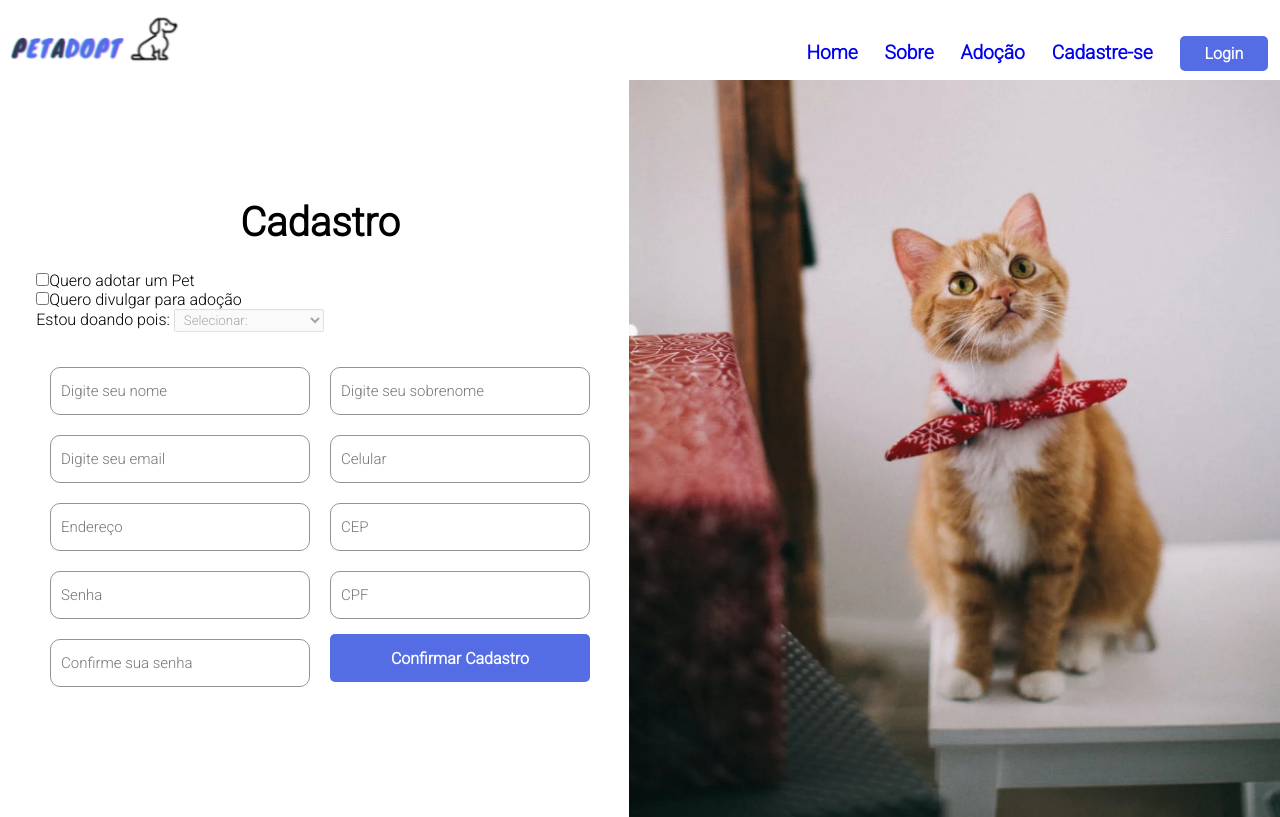
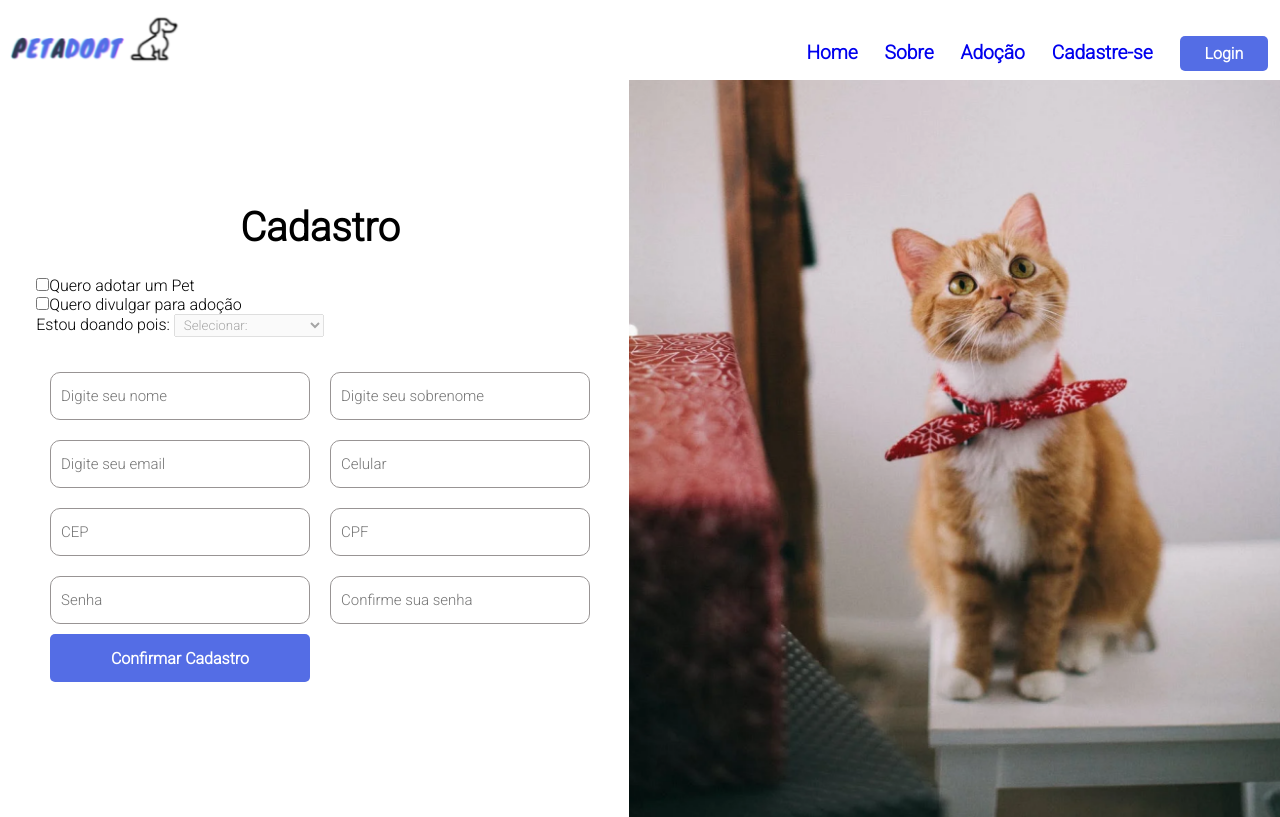
Before and after one commit to DS1-G1/DS-G1, a React (Create React App) app in the folder web/: page /signUp in a window 1280 px wide. Built offline with nearby package versions, Linux system fonts and the light colour scheme.

Commit message:
feat : integration back with front
Co-authored-by: Heitor <heitormsb@gmail.com>

```diff
--- a/web/package.json
+++ b/web/package.json
@@ -6,6 +6,7 @@
     "@testing-library/jest-dom": "^5.11.4",
     "@testing-library/react": "^11.1.0",
     "@testing-library/user-event": "^12.1.10",
+    "axios": "^0.23.0",
     "polished": "^4.1.3",
     "react": "^17.0.2",
     "react-dom": "^17.0.2",
@@ -15,7 +16,8 @@
     "react-select": "^4.3.1",
     "rsuite": "^4.10.2",
     "styled-components": "^5.3.1",
-    "web-vitals": "^1.0.1"
+    "web-vitals": "^1.0.1",
+    "yup": "^0.32.11"
   },
   "scripts": {
     "start": "react-scripts start",
@@ -44,6 +46,7 @@
   "devDependencies": {
     "@types/react": "^17.0.24",
     "@types/styled-components": "^5.1.14",
+    "formik": "^2.2.9",
     "sass": "^1.38.2",
     "typescript": "^4.4.3"
   }
--- a/web/src/components/CadastroUsuario/cadastroUser.css
+++ b/web/src/components/CadastroUsuario/cadastroUser.css
@@ -1,10 +1,10 @@
-.containerLogin{
+.containerLogin {
   display: grid;
   height: 92.1vh;
   grid-template-columns: repeat(auto-fit, minmax(600px, 1fr));
 }
 
-.splitLeft{
+.splitLeft {
   display: flex;
   flex-direction: column;
   align-items: center;
@@ -12,43 +12,44 @@
   /* background: white; */
 }
 
-.cadastroLabel{
+.cadastroLabel {
   font-size: 40px;
   font-weight: bold;
 }
 
-#motivoDoacao{
+#motivoDoacao {
   padding: 2px 5px;
   width: 150px;
 }
 
-.checkboxCadastro{
+.checkboxCadastro {
   margin-top: 25px;
   margin-bottom: 25px;
   margin-left: -280px;
 }
 
-.signUpformContainer{
+.signUpformContainer {
   display: flex;
   flex-direction: column;
 }
 
-.labelsInput{
+.labelsInput {
   font-weight: bold;
   margin-left: 65px;
   margin-bottom: 5px;
 }
 
-.alignIcon{
+.alignIcon {
   display: flex;
   align-items: center;
+  justify-content: space-between;
 }
 
-.marginInput{
+.marginInput {
   margin-right: 20px;
 }
 
-.inputLogin{
+.inputLogin {
   width: 260px;
   height: 48px;
   border: 1px solid #989494;
@@ -58,23 +59,23 @@
   margin-bottom: 10px;
 }
 
-.inputLogin::placeholder{
+.inputLogin::placeholder {
   font-size: 15px;
 }
 
-.centerlabel{
+.centerlabel {
   /* margin-left: 40px; */
   text-align: center;
 }
 
-.signUpButton{
+.signUpButton {
   /* margin-top: 20px; */
   width: 190px;
   height: 58px;
   /* margin-left: 45%; */
 }
 
-.splitRight{
+.splitRight {
   margin-left: -11px;
   background-size: cover;
   background-position: center;
--- a/web/src/components/CadastroUsuario/cadastroUser.js
+++ b/web/src/components/CadastroUsuario/cadastroUser.js
@@ -1,13 +1,80 @@
-import React from "react";
+import React, { useState } from "react";
+import { useFormik } from "formik";
+import * as Yup from "yup";
 import ButtonBlue from "../buttonBlue";
+import { userService } from "../../service";
 import "./cadastroUser.css";
 
+const SignupSchema = Yup.object().shape({
+  nome: Yup.string()
+    .min(2, "Nome muito pequeno!")
+    .max(50, "Nome muito longo!")
+    .required("Required"),
+  sobrenome: Yup.string()
+    .min(2, "muito pequeno!")
+    .max(100, "muito longo!")
+    .required("Required"),
+  celular: Yup.string()
+    .min(8, "muito pequeno!")
+    .max(20, "muito longo!")
+    .required("Required"),
+  cep: Yup.string()
+    .min(8, "muito pequeno!")
+    .max(20, "muito longo!")
+    .required("Required"),
+  cpf: Yup.string()
+    .min(11, "muito pequeno!")
+    .max(20, "muito longo!")
+    .required("Required"),
+  senha: Yup.string()
+    .min(8, "muito pequeno!")
+    .max(20, "muito longo!")
+    .required("Required"),
+  confirmSenha: Yup.string().oneOf(
+    [Yup.ref("senha"), null],
+    "senhas não coincidem"
+  ),
+  email: Yup.string().email("Invalid email").required("Required"),
+});
 
 const TelaCadastroUser = () => {
+  const [checkedAdopt, setCheckedAdopt] = useState(false);
+  const [checkedDivulgar, setCheckedDivulgar] = useState(false);
+  const [tipo, setTipo] = useState("");
 
-  const [checkedAdopt, setCheckedAdopt] = React.useState(false);
-  const [checkedDivulgar, setCheckedDivulgar] = React.useState(false);
+  const handleTipo = (value) => {
+    setTipo(value.target.value);
+  };
+  const createUser = async (body) => {
+    const { nome, email, senha, celular, cep, sobrenome } = body;
+    await userService.create({
+      nome,
+      email,
+      senha,
+      telefone: celular,
+      //cep,
+      sobreNome: sobrenome,
+    });
+  };
 
+  const formik = useFormik({
+    initialValues: {
+      nome: "",
+      sobrenome: "",
+      email: "",
+      celular: "",
+      cep: "",
+      cpf: "",
+      senha: "",
+      confirmSenha: "",
+    },
+    enableReinitialize: true,
+    //validationSchema: SignupSchema,
+    onSubmit: (values) => {
+      console.log(values);
+      createUser(values);
+    },
+  });
   const handleChangeAdopt = () => {
     setCheckedAdopt(!checkedAdopt);
   };
@@ -15,80 +82,148 @@ const TelaCadastroUser = () => {
     setCheckedDivulgar(!checkedDivulgar);
   };
 
-  let selectAdocaoEnable=true
+  let selectAdocaoEnable = true;
 
-  if(checkedDivulgar===true)
-  selectAdocaoEnable=false
+  if (checkedDivulgar === true) selectAdocaoEnable = false;
 
-
-  return(
+  return (
     <div className="containerLogin">
-
       <div className="splitLeft">
         <div className="centerlabel cadastroLabel">Cadastro</div>
 
         <div className="checkboxCadastro">
           <div>
-            <input name="querAdotar" type="checkbox" value={checkedAdopt} onChange={handleChangeAdopt} />
+            <input
+              name="querAdotar"
+              type="checkbox"
+              value={checkedAdopt}
+              onChange={handleChangeAdopt}
+            />
             <label>Quero adotar um Pet</label>
           </div>
 
           <div>
-            <input name="querDivulgar" type="checkbox" value={checkedDivulgar} onChange={handleChangeDivulgar} />
+            <input
+              name="querDivulgar"
+              type="checkbox"
+              value={checkedDivulgar}
+              onChange={handleChangeDivulgar}
+            />
             <label>Quero divulgar para adoção</label>
           </div>
 
           <div>
             <label>Estou doando pois: </label>
-            <select name="motivo" id="motivoDoacao" defaultValue={''} disabled={selectAdocaoEnable}>
-              <option value="" disabled>Selecionar:</option>
-              <option value="ONG">Sou responsavel por uma ONG de adoção</option>
-              <option value="criador independente">Sou criador(a) de animais domésticos independente</option>
-              <option value="sem condicoes">Achei um Pet e não tenho condição de ficar com ele</option>
+            <select
+              name="motivo"
+              id="motivoDoacao"
+              defaultValue={""}
+              onChange={handleTipo}
+              disabled={selectAdocaoEnable}
+            >
+              <option value="" disabled>
+                Selecionar:
+              </option>
+              <option value="ong">Sou responsavel por uma ONG de adoção</option>
+              <option value="user">
+                Sou criador(a) de animais domésticos independente
+              </option>
+              <option value="user">
+                Achei um Pet e não tenho condição de ficar com ele
+              </option>
             </select>
           </div>
         </div>
 
-        <form className="signUpformContainer">
-
+        <form className="signUpformContainer" onSubmit={formik.handleSubmit}>
           <div className="alignIcon">
-            <input placeholder="Digite seu nome" type="text" className="inputLogin marginInput"></input>
-            <input placeholder="Digite seu sobrenome" type="text" className="inputLogin"></input>
+            <input
+              placeholder={
+                tipo === "" || tipo === "user"
+                  ? "Digite seu nome"
+                  : "Nome da ONG"
+              }
+              type="text"
+              className="inputLogin marginInput"
+              value={formik.values.nome}
+              onChange={formik.handleChange("nome")}
+            ></input>
+            {/* {formik.touched.nome ? formik.errors.nome : SignupSchema} */}
+            <input
+              placeholder={
+                tipo === "" || tipo === "user"
+                  ? "Digite seu sobrenome"
+                  : "Dê uma descricao"
+              }
+              type="text"
+              className="inputLogin"
+              value={formik.values.sobrenome}
+              onChange={formik.handleChange("sobrenome")}
+            ></input>
           </div>
 
           <div className="alignIcon">
-            <input placeholder="Digite seu email" type="email" className="inputLogin marginInput"></input>
-            <input placeholder="Celular" type="tel" className="inputLogin"></input>
+            <input
+              placeholder="Digite seu email"
+              type="email"
+              className="inputLogin marginInput"
+              value={formik.values.email}
+              onChange={formik.handleChange("email")}
+            ></input>
+            <input
+              placeholder="Celular"
+              type="tel"
+              className="inputLogin"
+              value={formik.values.celular}
+              onChange={formik.handleChange("celular")}
+            ></input>
           </div>
 
           <div className="alignIcon">
-            <input placeholder="Endereço" type="text" className="inputLogin marginInput"></input>
-            <input placeholder="CEP" type="text" className="inputLogin"></input>
+            <input
+              placeholder="CEP"
+              type="text"
+              className="inputLogin"
+              value={formik.values.cep}
+              onChange={formik.handleChange("cep")}
+            ></input>
+            <input
+              placeholder={tipo === "" || tipo === "user" ? "CPF" : "CNPJ"}
+              type="text"
+              className="inputLogin"
+              value={formik.values.cpf}
+              onChange={formik.handleChange("cpf")}
+            ></input>
           </div>
-
           <div className="alignIcon">
-            <input placeholder="Senha" type="password" className="inputLogin marginInput"></input>
-            <input placeholder="CPF" type="text" className="inputLogin"></input>
+            <input
+              placeholder="Senha"
+              type="password"
+              className="inputLogin"
+              value={formik.values.senha}
+              onChange={formik.handleChange("senha")}
+            ></input>
+            <input
+              placeholder="Confirme sua senha"
+              type="password"
+              className="inputLogin"
+              value={formik.values.confirmSenha}
+              onChange={formik.handleChange("confirmSenha")}
+            ></input>
           </div>
-
-          <div className="alignIcon">
-            <input placeholder="Confirme sua senha" type="password" className="inputLogin marginInput"></input>
-            <dev className="signUpButton">
-              <ButtonBlue type="submit" width="260px" height="48px">Confirmar Cadastro</ButtonBlue>
-            </dev>
-          </div>
-
+          <dev className="signUpButton">
+            <ButtonBlue type="submit" width="260px" height="48px">
+              Confirmar Cadastro
+            </ButtonBlue>
+          </dev>
         </form>
       </div>
-
 
       <div className="splitRight">
         <img src="./" alt="" />
       </div>
-
     </div>
-  )
-}
-
+  );
+};
 
 export default TelaCadastroUser;
--- a/web/src/components/NavBar/index.js
+++ b/web/src/components/NavBar/index.js
@@ -13,7 +13,7 @@ const Navbar = () => {
       <ul className="nav-menu">
         {navBarItens.map((item, index) => {
           return (
-            <li>
+            <li key={index}>
               <a className={item.className} href={item.url}>
                 {item.title}
               </a>
--- /dev/null
+++ b/web/src/service/api.js
@@ -0,0 +1,10 @@
+import axios from 'axios';
+
+const api = axios.create({
+  baseURL: 'http://192.168.101.9:8000',
+  headers: {
+    'Content-type': 'application/json',
+  },
+})
+
+export default api;
--- /dev/null
+++ b/web/src/service/index.js
@@ -0,0 +1 @@
+export { userService } from "./userService";
--- /dev/null
+++ b/web/src/service/userService.js
@@ -0,0 +1,8 @@
+import api from "./api";
+
+export class userService {
+  static async create(body) {
+    const response = await api.post("/user", body);
+    console.log(response.data);
+  }
+}
```
Also changed, not shown: web/src/service/OngService.js (added).
